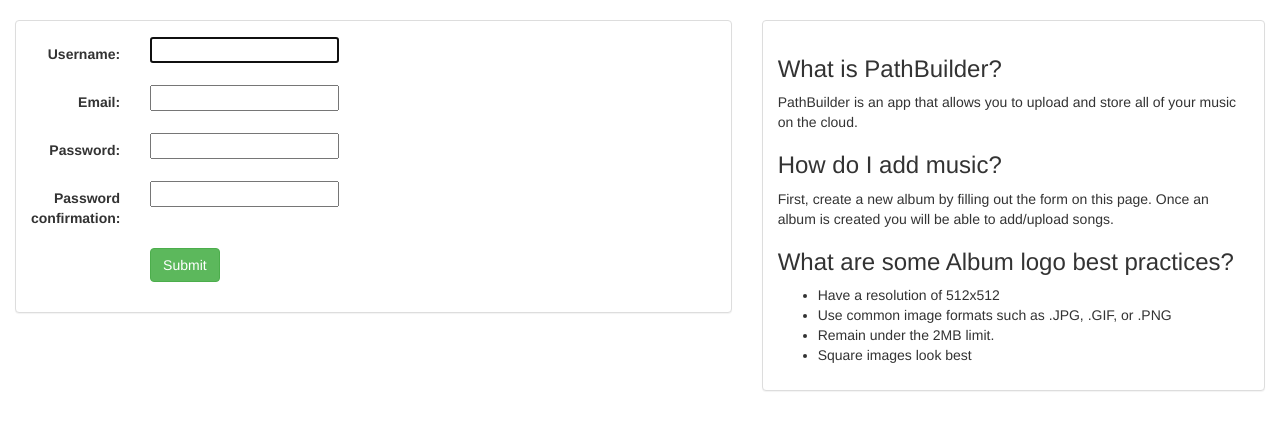
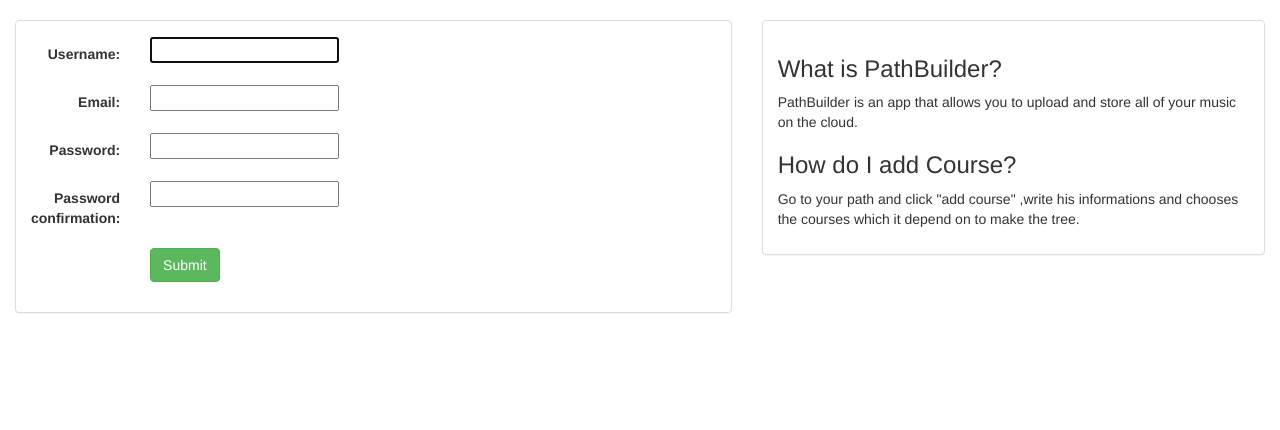
Before and after one commit to ahmedakef/PathBuilder, a Django app: page /accounts/register/ in a window 1280 px wide. Shown: the part 52-482 px from the top of the page. Run offline with Django 3.2, Linux system fonts and the light colour scheme; some libraries are stand-ins or nearby versions.

Commit message:
more helpfull messages

```diff
--- a/paths/templates/forms.html
+++ b/paths/templates/forms.html
@@ -31,15 +31,9 @@
                 <div class="panel-body">
                     <h3>What is PathBuilder?</h3>
                     <p>PathBuilder is an app that allows you to upload and store all of your music on the cloud.</p>
-                    <h3>How do I add music?</h3>
-                    <p>First, create a new album by filling out the form on this page. Once an album is created you will be able to add/upload songs.</p>
-                    <h3>What are some Album logo best practices?</h3>
-                    <ul>
-                        <li>Have a resolution of 512x512</li>
-                        <li>Use common image formats such as .JPG, .GIF, or .PNG</li>
-                        <li>Remain under the 2MB limit.</li>
-                        <li>Square images look best</li>
-                    </ul>
+                    <h3>How do I add Course?</h3>
+                    <p>Go to your path and click "add course" ,write his informations and chooses
+                        the courses which it depend on to make the tree.</p>
                 </div>
             </div>
         </div>
```
Also changed, not shown: paths/templates/paths/path_detail.html (+6 -2 lines).
